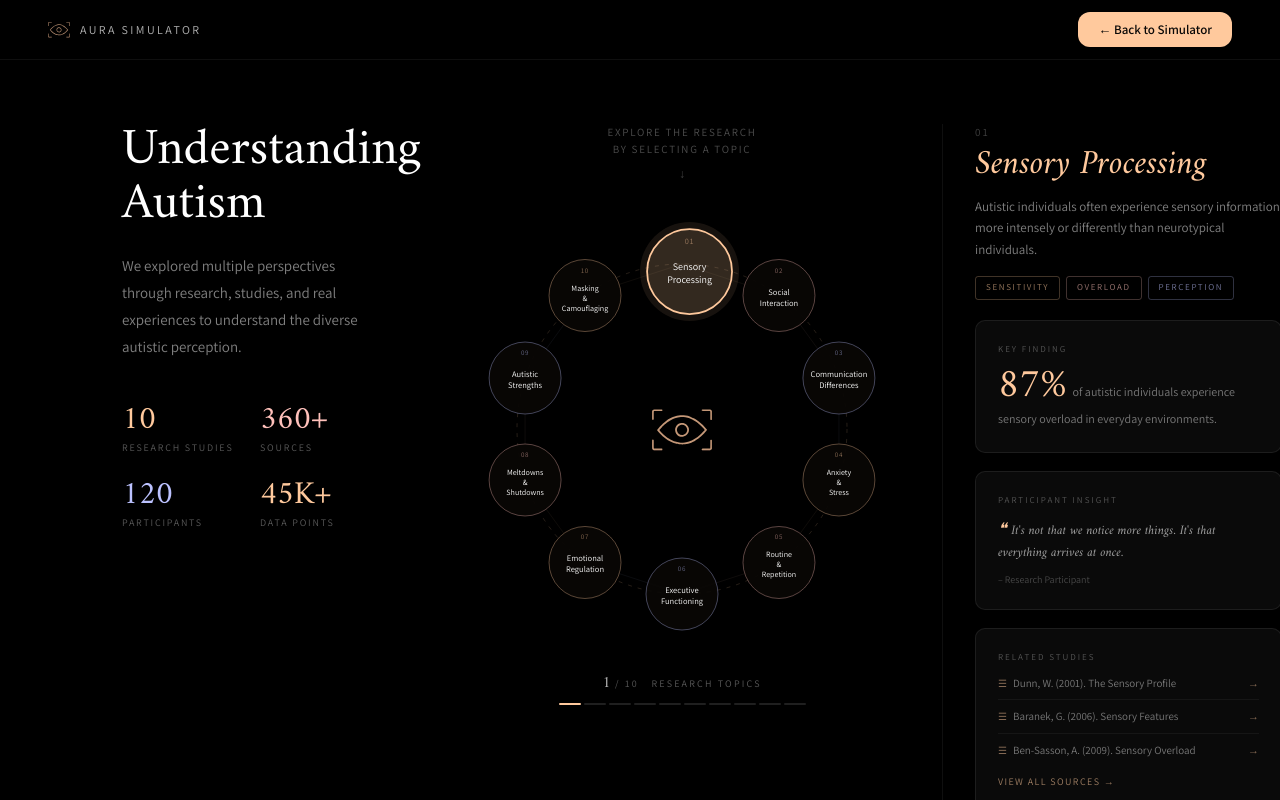
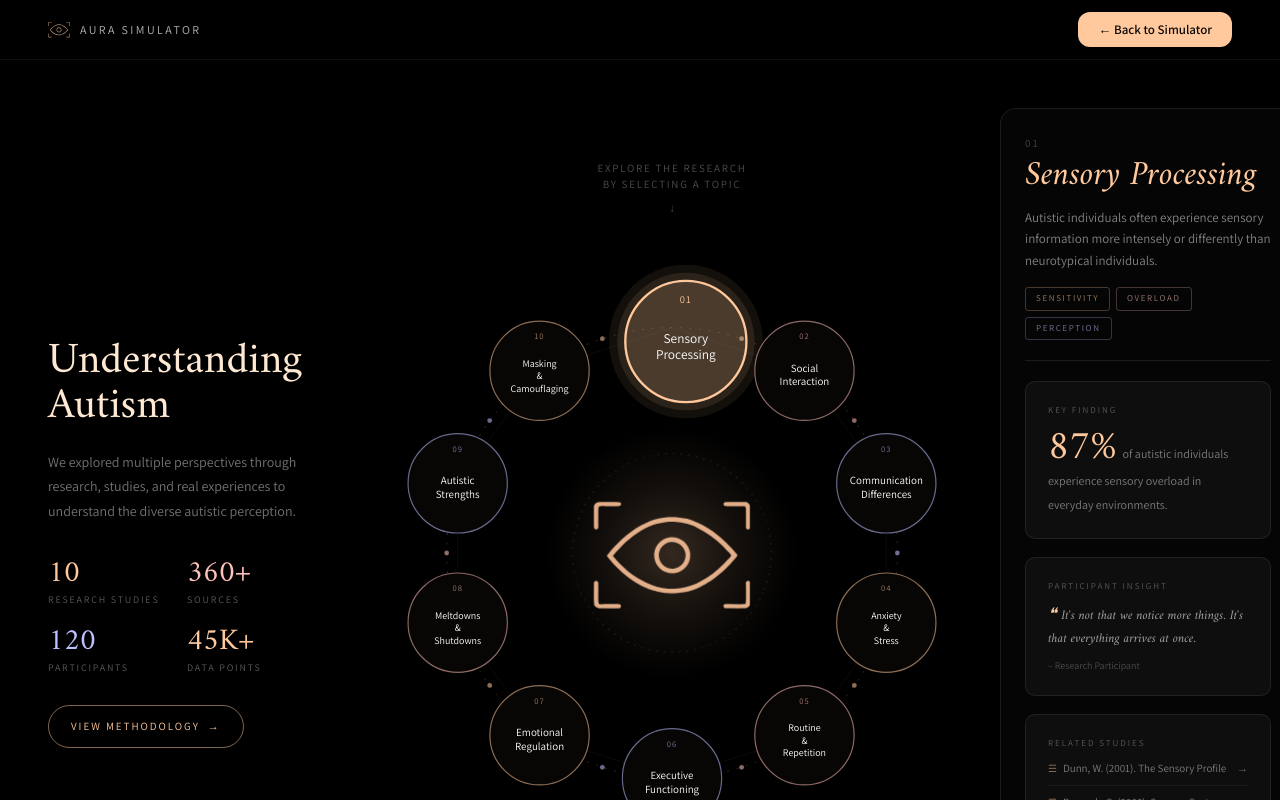
Before and after one commit to maylepek-netizen/aura-simulator, a Next.js app in the folder apps/web/: page /research in a window 1280 px wide. Shown: the top 800 px of the page. Built offline with nearby package versions, Linux system fonts and the light colour scheme.

Commit message:
design: restore research page layout - 25/50/25 columns, larger wheel, eye center, contained card
Co-Authored-By: Claude Opus 4.8 (1M context) <noreply@anthropic.com>

```diff
--- a/apps/web/app/research/page.tsx
+++ b/apps/web/app/research/page.tsx
@@ -210,11 +210,12 @@ export default function ResearchPage() {
     setActiveTopic(idx);
   }
 
-  // SVG circle layout
-  const CX = 220;
-  const CY = 230;
-  const RX = 165;
-  const RY = 165;
+  // SVG circle layout — the wheel is the dominant element, so it runs large.
+  const SVG = 620;
+  const CX = SVG / 2;
+  const CY = SVG / 2;
+  const RX = 236;
+  const RY = 236;
 
   return (
     <>
@@ -257,45 +258,46 @@ export default function ResearchPage() {
         /* ── Main 3-column grid ── */
         .r-main {
           display: grid;
-          grid-template-columns: 300px 1fr 340px;
-          gap: 40px;
-          min-height: calc(100vh - 60px - 340px);
-          padding: 64px 32px 0;
+          grid-template-columns: 25% 50% 25%;
+          gap: 32px;
+          align-items: center;              /* vertically centre the wheel */
+          min-height: calc(100vh - 60px);
+          padding: 48px 48px 24px;
           width: 100%;
-          max-width: 1100px;
+          max-width: 1500px;
           margin: 0 auto;
         }
-        @media (max-width: 1100px) {
-          .r-main { grid-template-columns: 1fr; gap: 48px; padding: 40px 24px 0; }
-          .r-right { padding-left: 0 !important; border-left: none !important; }
+        @media (max-width: 1200px) {
+          .r-main { grid-template-columns: 1fr; gap: 56px; padding: 40px 24px 0; align-items: start; }
+          .r-right { padding-left: 0 !important; border-left: none !important; margin: 0 auto !important; }
           .r-left { padding-right: 0 !important; }
         }
 
         /* ── Left column ── */
-        .r-left { padding-right: 40px; }
+        .r-left { padding-right: 32px; }
         .r-heading {
           font-family: 'Amiri', serif;
-          font-size: clamp(40px, 4vw, 56px);
+          font-size: clamp(38px, 3.4vw, 52px);
           font-weight: 400;
           line-height: 1.05;
-          color: #fff;
+          color: #FFE9D2;                    /* peach/cream serif, not white */
           margin: 0 0 20px;
         }
         .r-desc {
-          font-size: 15px;
-          line-height: 1.8;
-          color: rgba(255,255,255,0.5);
-          margin: 0 0 44px;
+          font-size: 14px;
+          line-height: 1.75;
+          color: rgba(255,255,255,0.45);
+          margin: 0 0 36px;
         }
         .r-stats {
           display: grid; grid-template-columns: 1fr 1fr;
-          gap: 24px 16px;
-          margin-bottom: 36px;
+          gap: 20px 14px;
+          margin-bottom: 30px;
         }
         .r-stat-num {
           font-family: 'Amiri', serif;
-          font-size: 32px; color: #FFC99D; line-height: 1;
-          margin-bottom: 4px;
+          font-size: 30px; color: #FFC99D; line-height: 1;
+          margin-bottom: 3px;
         }
         .r-stat-label {
           font-size: 10px; letter-spacing: 0.18em;
@@ -314,24 +316,32 @@ export default function ResearchPage() {
         .r-cta-btn:hover { background: rgba(255,201,157,0.06); border-color: #FFC99D; }
 
         /* ── Center: SVG map ── */
-        .r-center { display: flex; flex-direction: column; align-items: center; }
+        .r-center { display: flex; flex-direction: column; align-items: center; justify-content: center; }
         .r-map-label {
           font-size: 11px; letter-spacing: 0.16em; text-transform: uppercase;
-          color: rgba(255,255,255,0.3); text-align: center; margin-bottom: 8px;
+          color: rgba(255,255,255,0.3); text-align: center; margin: 0 0 6px;
         }
-        .r-map-arrow { color: rgba(255,255,255,0.25); font-size: 12px; text-align: center; margin-bottom: 16px; }
+        /* Clear breathing room between the prompt and the wheel */
+        .r-map-arrow { color: rgba(255,255,255,0.25); font-size: 12px; text-align: center; margin: 0 0 40px; }
+
+        /* The wheel scales down on smaller viewports but keeps its proportions */
+        .r-wheel { width: 100%; height: auto; max-width: 620px; }
 
         .topic-node { cursor: pointer; transition: all 0.25s ease; }
         .topic-node:hover .node-circle { filter: drop-shadow(0 0 10px rgba(255,201,157,0.5)); }
 
+        /* Slow rotation on the dotted ring around the eye */
+        @keyframes eyeRingSpin { from { transform: rotate(0deg); } to { transform: rotate(360deg); } }
+        .eye-ring { animation: eyeRingSpin 90s linear infinite; }
+
         .r-counter {
-          margin-top: 12px; text-align: center;
+          margin-top: 40px; text-align: center;
           font-size: 10px; letter-spacing: 0.22em; text-transform: uppercase;
           color: rgba(255,255,255,0.35);
         }
         .r-counter span { color: rgba(255,255,255,0.7); font-size: 16px; font-family: 'Amiri', serif; letter-spacing: 0; }
         .r-progress {
-          display: flex; gap: 3px; justify-content: center; margin-top: 8px;
+          display: flex; gap: 4px; justify-content: center; margin-top: 12px;
         }
         .r-prog-seg {
           height: 2px; width: 22px; border-radius: 1px;
@@ -340,11 +350,43 @@ export default function ResearchPage() {
         }
         .r-prog-seg.active { background: #FFC99D; }
 
-        /* ── Right panel ── */
+        /* ── Right panel — a contained card, not an open column ── */
         .r-right {
-          padding-left: 32px;
-          border-left: 1px solid rgba(255,255,255,0.06);
+          width: 100%;
+          max-width: 360px;
+          margin-left: auto;
+          background: rgba(255,255,255,0.02);
+          border: 1px solid rgba(255,255,255,0.09);
+          border-radius: 16px;
+          padding: 26px 24px;
         }
+        /* Thin divider between the header block and the finding */
+        .r-divider {
+          height: 1px;
+          background: rgba(255,255,255,0.09);
+          margin: 0 0 20px;
+        }
+        /* Filled peach CTA at the bottom of the card */
+        .r-full-research {
+          display: block;
+          width: 100%;
+          margin-top: 4px;
+          background: #FFC99D;
+          color: #1a0f00;
+          border: none;
+          border-radius: 10px;
+          padding: 13px 18px;
+          font-size: 11px;
+          letter-spacing: 0.18em;
+          text-transform: uppercase;
+          font-weight: 600;
+          font-family: 'Assistant', sans-serif;
+          cursor: pointer;
+          transition: box-shadow 0.2s ease, opacity 0.2s ease;
+          opacity: 0.92;
+        }
+        .r-full-research:hover { opacity: 1; box-shadow: 0 0 20px rgba(255,201,157,0.5); }
+
         .r-topic-num {
           font-size: 11px; letter-spacing: 0.22em;
           color: rgba(255,255,255,0.25); margin-bottom: 6px;
@@ -628,6 +670,10 @@ export default function ResearchPage() {
                 <div className="r-stat-label">Data Points</div>
               </div>
             </div>
+
+            <button type="button" className="r-cta-btn">
+              View Methodology <span aria-hidden>→</span>
+            </button>
           </div>
 
           {/* CENTER — SVG knowledge map */}
@@ -635,14 +681,27 @@ export default function ResearchPage() {
             <p className="r-map-label">Explore the research<br />by selecting a topic</p>
             <p className="r-map-arrow">↓</p>
 
-            <svg width={440} height={460} viewBox="0 0 440 460" style={{ overflow: "visible" }}>
-              {/* Dashed orbit ring */}
+            <svg
+              className="r-wheel"
+              width={SVG} height={SVG} viewBox={`0 0 ${SVG} ${SVG}`}
+              style={{ overflow: "visible" }}
+            >
+              <defs>
+                {/* Warm glow behind the centre eye */}
+                <radialGradient id="eyeGlow" cx="50%" cy="50%" r="50%">
+                  <stop offset="0%" stopColor="#FFC99D" stopOpacity="0.20" />
+                  <stop offset="55%" stopColor="#FFC99D" stopOpacity="0.07" />
+                  <stop offset="100%" stopColor="#FFC99D" stopOpacity="0" />
+                </radialGradient>
+              </defs>
+
+              {/* Dotted orbit ring the nodes sit on */}
               <circle
                 cx={CX} cy={CY} r={RX}
                 fill="none"
-                stroke="rgba(255,201,157,0.15)"
+                stroke="rgba(255,201,157,0.22)"
                 strokeWidth={1}
-                strokeDasharray="4 6"
+                strokeDasharray="2 8"
               />
 
               {/* Connecting lines between adjacent nodes */}
@@ -661,13 +720,36 @@ export default function ResearchPage() {
                 );
               })}
 
-              {/* Eye logo in center */}
+              {/* Small coloured dot nodes on the ring, between the circles */}
+              {TOPICS.map((_, i) => {
+                const mid = getNodePos(i + 0.5, TOPICS.length, RX, RY);
+                return (
+                  <circle
+                    key={`dot-${i}`}
+                    cx={CX + mid.x} cy={CY + mid.y} r={2.5}
+                    fill={accent(i)}
+                    opacity={0.55}
+                  />
+                );
+              })}
+
+              {/* ── Centre: warm glow + dotted ring + the AURA eye ── */}
+              <circle cx={CX} cy={CY} r={132} fill="url(#eyeGlow)" />
+              <circle
+                cx={CX} cy={CY} r={104}
+                fill="none"
+                stroke="rgba(255,201,157,0.28)"
+                strokeWidth={1}
+                strokeDasharray="1 7"
+                className="eye-ring"
+                style={{ transformOrigin: `${CX}px ${CY}px` }}
+              />
               <image
                 href="/icons/New_logo_eye.svg"
-                x={CX - 30} y={CY - 30}
-                width={60} height={60}
+                x={CX - 82} y={CY - 82}
+                width={164} height={164}
                 preserveAspectRatio="xMidYMid meet"
-                opacity={0.8}
+                opacity={0.92}
               />
 
               {/* Topic nodes */}
@@ -677,8 +759,8 @@ export default function ResearchPage() {
                 const y = CY + pos.y;
                 const isActive = activeTopic === i;
                 const isHovered = hoveredNode === i;
-                const scale = isActive ? 1.18 : isHovered ? 1.08 : 1;
-                const nodeR = 36;
+                const scale = isActive ? 1.22 : isHovered ? 1.08 : 1;
+                const nodeR = 52;
                 const words = t.label.split(" ");
 
                 return (
@@ -691,41 +773,44 @@ export default function ResearchPage() {
                     onMouseLeave={() => setHoveredNode(null)}
                     style={{ transformOrigin: "0 0", transformBox: "fill-box" }}
                   >
-                    {/* Glow for active */}
+                    {/* Elevated glow for the selected topic */}
                     {isActive && (
-                      <circle r={nodeR + 6} fill={`${accent(i)}18`} />
+                      <>
+                        <circle r={nodeR + 14} fill={`${accent(i)}14`} />
+                        <circle r={nodeR + 7} fill={`${accent(i)}1A`} />
+                      </>
                     )}
                     <circle
                       className="node-circle"
                       r={nodeR}
-                      fill={isActive ? `${accent(i)}1F` : "rgba(10,8,6,0.92)"}
-                      stroke={isActive ? accent(i) : `${accent(i)}59`}
-                      strokeWidth={isActive ? 1.5 : 1}
+                      fill={isActive ? `${accent(i)}26` : "rgba(10,8,6,0.9)"}
+                      stroke={isActive ? accent(i) : `${accent(i)}8C`}
+                      strokeWidth={isActive ? 2 : 1.25}
                     />
                     {/* Number */}
                     <text
-                      x={0} y={-nodeR + 13}
+                      x={0} y={-nodeR + 19}
                       textAnchor="middle"
-                      fontSize={7}
-                      fill={`${accent(i)}80`}
-                      letterSpacing="0.1em"
+                      fontSize={9}
+                      fill={isActive ? accent(i) : `${accent(i)}99`}
+                      letterSpacing="0.12em"
                       fontFamily="Assistant, sans-serif"
                     >
                       {String(t.id).padStart(2, "0")}
                     </text>
                     {/* Label text — split into lines */}
                     {words.length <= 1 ? (
-                      <text x={0} y={4} textAnchor="middle" fontSize={8.5} fill="white" fontFamily="Assistant, sans-serif">{t.label}</text>
+                      <text x={0} y={6} textAnchor="middle" fontSize={11.5} fill="white" fontFamily="Assistant, sans-serif">{t.label}</text>
                     ) : words.length === 2 ? (
                       <>
-                        <text x={0} y={-1} textAnchor="middle" fontSize={8.5} fill="white" fontFamily="Assistant, sans-serif">{words[0]}</text>
-                        <text x={0} y={10} textAnchor="middle" fontSize={8.5} fill="white" fontFamily="Assistant, sans-serif">{words[1]}</text>
+                        <text x={0} y={1} textAnchor="middle" fontSize={11.5} fill="white" fontFamily="Assistant, sans-serif">{words[0]}</text>
+                        <text x={0} y={15} textAnchor="middle" fontSize={11.5} fill="white" fontFamily="Assistant, sans-serif">{words[1]}</text>
                       </>
                     ) : (
                       <>
-                        <text x={0} y={-5} textAnchor="middle" fontSize={8} fill="white" fontFamily="Assistant, sans-serif">{words[0]}</text>
-                        <text x={0} y={5} textAnchor="middle" fontSize={8} fill="white" fontFamily="Assistant, sans-serif">{words[1]}</text>
-                        <text x={0} y={15} textAnchor="middle" fontSize={8} fill="white" fontFamily="Assistant, sans-serif">{words[2]}</text>
+                        <text x={0} y={-4} textAnchor="middle" fontSize={10.5} fill="white" fontFamily="Assistant, sans-serif">{words[0]}</text>
+                        <text x={0} y={9} textAnchor="middle" fontSize={10.5} fill="white" fontFamily="Assistant, sans-serif">{words[1]}</text>
+                        <text x={0} y={22} textAnchor="middle" fontSize={10.5} fill="white" fontFamily="Assistant, sans-serif">{words[2]}</text>
                       </>
                     )}
                   </g>
@@ -759,6 +844,8 @@ export default function ResearchPage() {
               ))}
             </div>
 
+            <div className="r-divider" />
+
             {/* Key finding */}
             <div className="r-card">
               <div className="r-card-label">Key Finding</div>
@@ -788,8 +875,12 @@ export default function ResearchPage() {
                   </div>
                 ))}
               </div>
-              <div className="r-view-all">VIEW ALL SOURCES →</div>
             </div>
+
+            {/* Filled peach CTA */}
+            <button type="button" className="r-full-research">
+              View Full Research →
+            </button>
           </div>
 
         </div>
```
